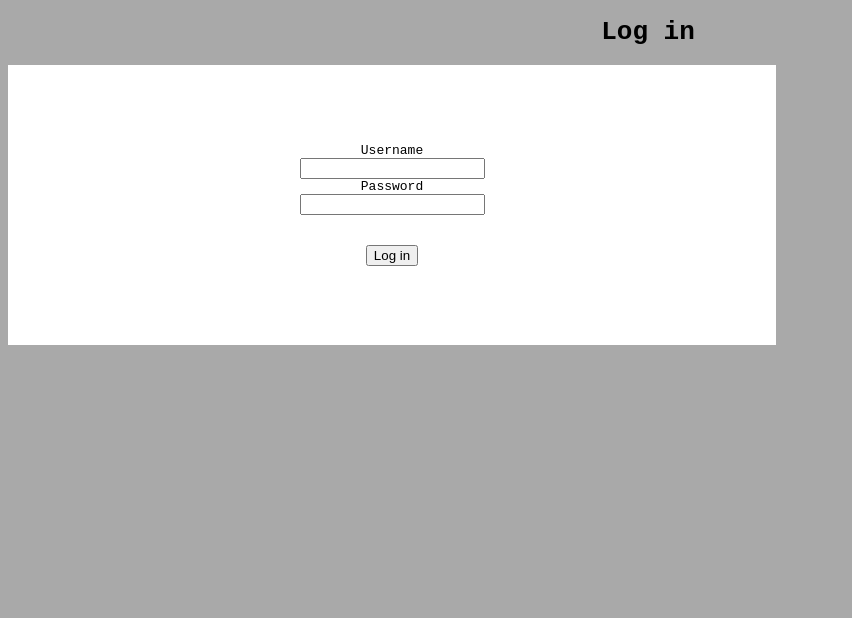
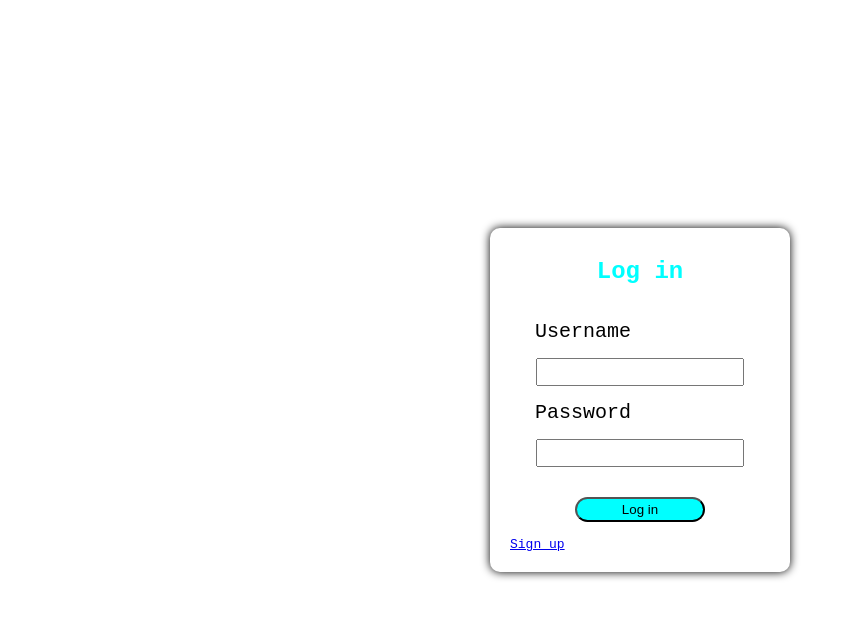
Before and after one commit to jethpogi/login-form, a plain HTML site: page index.html in a window 1280 px wide. Shown: the whole page, without its empty margins (0-852 px from the left). Drawn offline with Linux system fonts and the light colour scheme.

Commit message:
Initial project setup

```diff
--- a/index.html
+++ b/index.html
@@ -7,17 +7,15 @@
     <link rel="stylesheet" href="style.css">
 </head>
 <body>
-    <h1 id="log">Log in</h1>
-
-    <div>
         <div class="main">
+             <h1 id="log">Log in</h1><br>
             <label for="Username">Username</label><br>
             <input type="text" name="user" id="user"><br>
              <label for="Username">Password</label><br>
-            <input type="text" name="pass" id="pass"> <br><br><br>
-            <button type="submit">Log in</button>
+            <input type="password" name="pass" id="pass"> <br><br>
+            <button type="submit">Log in</button><br>
+            <a href="signup.html">Sign up</a>
 
         </div>
-    </div>
 </body>
 </html>
--- a/style.css
+++ b/style.css
@@ -1,20 +1,62 @@
-body{
-    width: 100vw;
-    height: 100vh;
-    background-color: darkgrey;
-    box-sizing: border-box;
-    font-family: monospace;
-}h1{
-    display: flex;
-    align-items:center ;
-    justify-content: center;
-    font-family: monospace;
-}.main{
-    background-color: white;
-    width: 60vw;
-    height: 35vh;
-    align-content: center;
-    justify-content: center;
-    align-items: center;
-    text-align: center;
+* {
+  margin: 0;
+  padding: 0;
+  box-sizing: border-box;
 }
+
+body {
+   display: flex;
+   justify-content: center;
+   align-items: center;
+   height: 100vh;
+   margin: 0;
+  background-color: white;
+  font-family: monospace;
+  padding: 10px;
+}
+
+.main {
+  background-color: white;
+  width: 100%;
+  max-width: 300px;
+  padding: 30px 20px 20px 20px;
+  border-radius: 10px;
+  box-shadow: 0 0 10px rgba(0, 0, 0, 1);
+  display: flex;
+  flex-direction: column;
+}
+ .main h1 {
+  text-align: center;
+  margin-bottom: 20px;
+  font-size: 24px;
+  font-weight: bold;
+  color: aqua;
+}label{
+    font-size: 20px;
+    margin-left: 25px;
+}button{
+    background-color: aqua;
+    width: 50%;
+    border-radius: 20px;
+    height: 25px;
+    align-self: center;
+}input{
+    width: 80%;
+    height: 28px;
+    align-self: center;
+}.main2{
+  background-color: white;
+  width: 100%;
+  max-width: 300px;
+  padding: 10px 20px 20px 20px;
+  border-radius: 10px;
+  box-shadow: 0 0 10px rgba(0, 0, 0, 1);
+  display: flex;
+  flex-direction: column;
+}#log2{
+   text-align: center;
+  margin-bottom: 20px;
+  font-size: 24px;
+  font-weight: bold;
+  color: aqua;
+}
```
Also changed, not shown: signup.html (+16 -1 lines).
